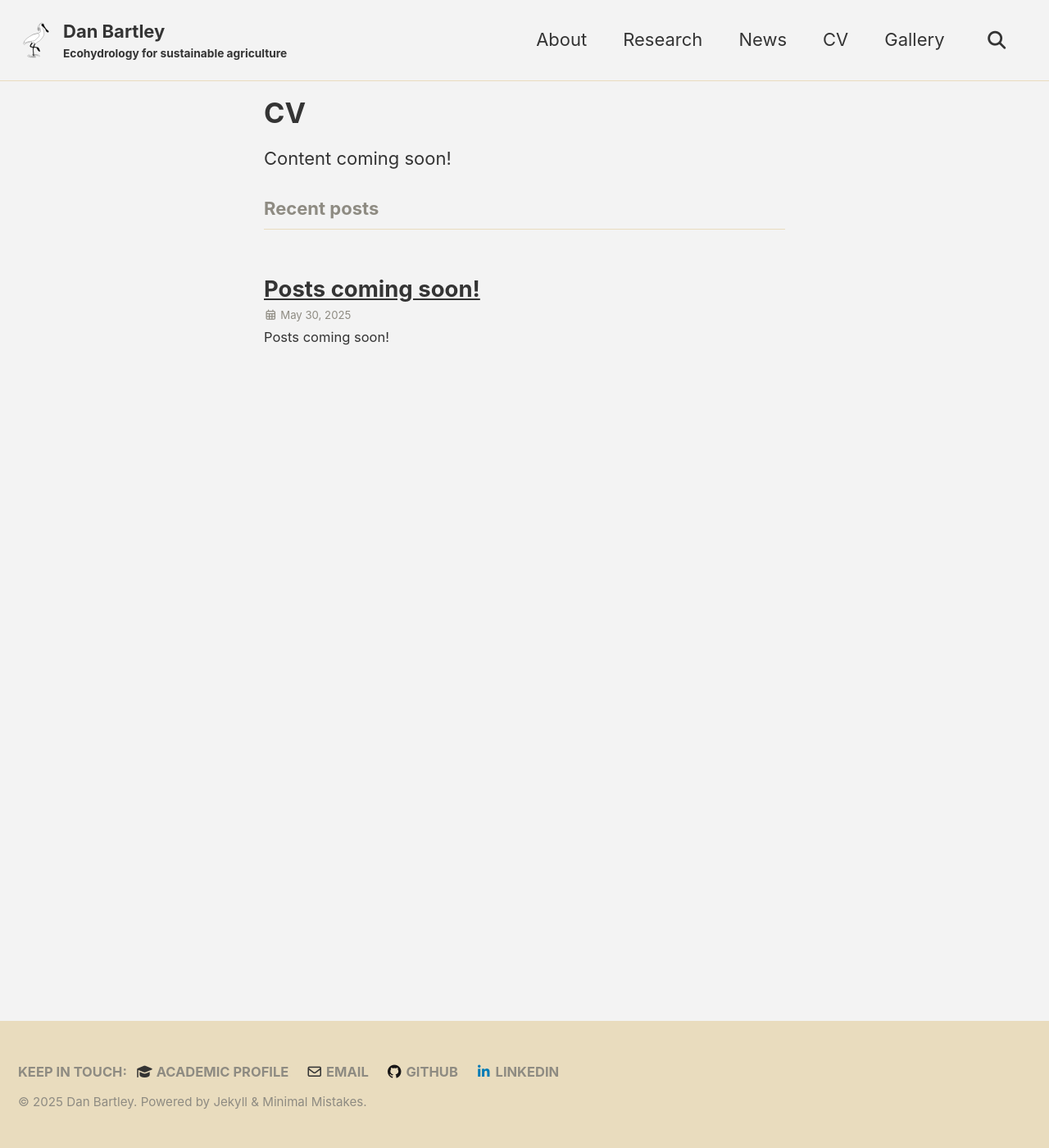
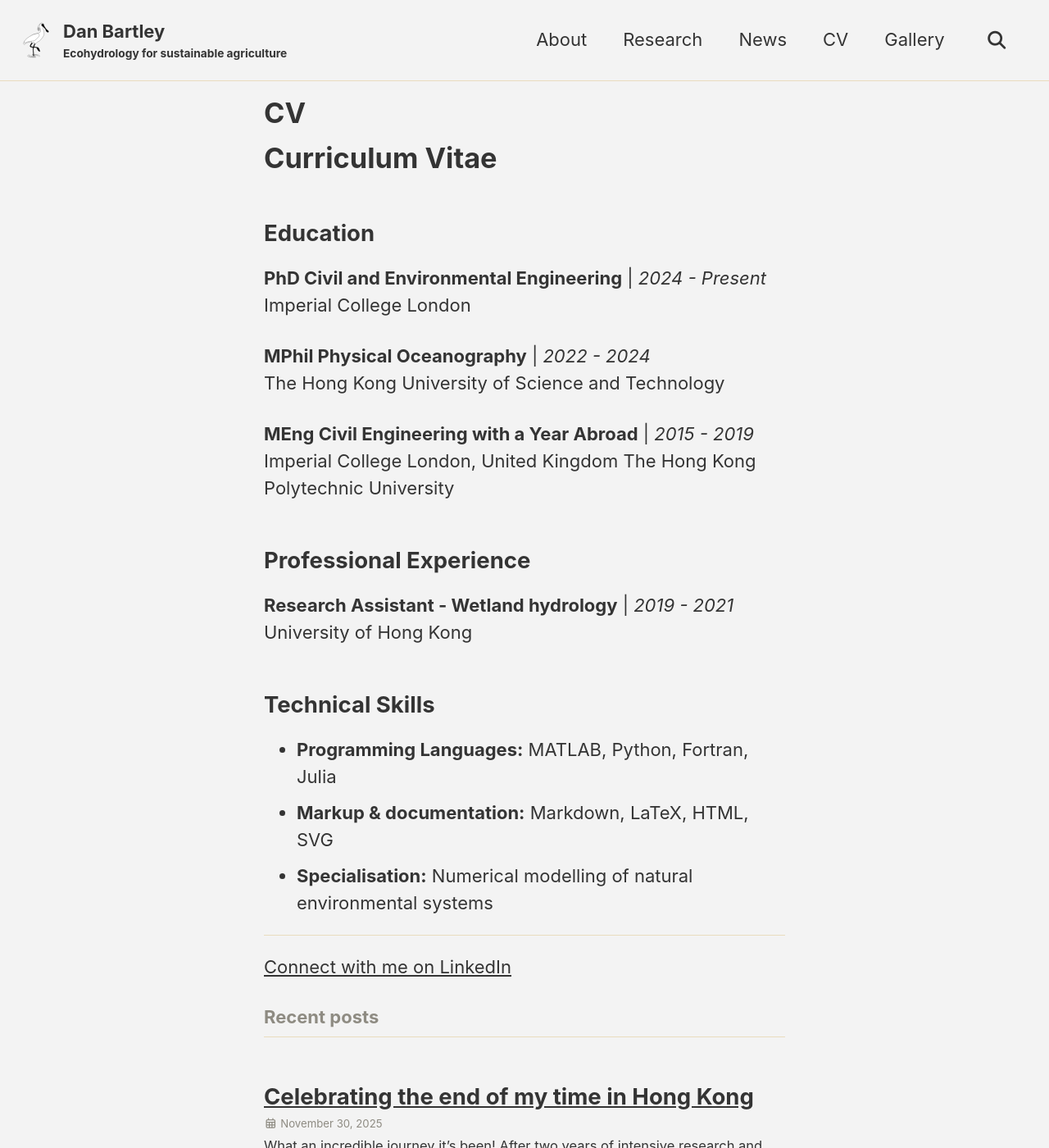
Before and after one commit to dpb-hydro/dpb-hydro.github.io, a Jekyll site: the page built from _pages/cv.md, in a window 1280 px wide and 1400 px high. Shown: the whole window at 82% size. Built offline with Jekyll 4.4.1, drawn with Linux system fonts in a browser that asks for light colours; cached includes are drawn as plain includes; some of the changed text lies outside the part shown.

Commit message:
Added placeholder content

```diff
--- a/_pages/cv.md
+++ b/_pages/cv.md
@@ -4,4 +4,31 @@ permalink: /cv/
 title: CV
 ---
 
-Content coming soon!
+# Curriculum Vitae
+
+## Education
+
+**PhD Civil and Environmental Engineering** | *2024 - Present*
+Imperial College London
+
+**MPhil Physical Oceanography** | *2022 - 2024*
+The Hong Kong University of Science and Technology
+
+**MEng Civil Engineering with a Year Abroad** | *2015 - 2019*
+Imperial College London, United Kingdom
+The Hong Kong Polytechnic University
+
+## Professional Experience
+
+**Research Assistant - Wetland hydrology** | *2019 - 2021*
+University of Hong Kong
+
+## Technical Skills
+
+- **Programming Languages:** MATLAB, Python, Fortran, Julia
+- **Markup & documentation:** Markdown, LaTeX, HTML, SVG
+- **Specialisation:** Numerical modelling of natural environmental systems
+
+---
+
+[Connect with me on LinkedIn](https://www.linkedin.com/in/dpb-hydro/)
--- a/_posts/2025-05-30-coming-soon.md
+++ /dev/null
@@ -1,8 +0,0 @@
----
-layout: post
-title:  "Posts coming soon!"
-date:   2025-05-30 09:06:00 +0100
-categories: placeholder
----
-
-Posts coming soon!
--- /dev/null
+++ b/_posts/2025-11-30-graduation.md
@@ -0,0 +1,12 @@
+---
+layout: post
+title:  "Celebrating the end of my time in Hong Kong"
+date:   2025-11-30 09:00:00 +0800
+categories: updates
+---
+
+What an incredible journey it's been! After two years of intensive research and study, I've officially completed my MPhil at HKUST. The final weeks were a whirlwind of thesis submissions, presentations, and that unmistakable mix of exhaustion and exhilaration that comes with reaching a major milestone.
+
+The best part of finishing? Finally having the time to properly show my family around this amazing city that's been my home for the past six years. We spent days exploring everything from the bustling streets of Central to the serene Lamma Island. Watching them experience Hong Kong through fresh eyes reminded me of my own first impressions – the incredible energy, the stunning harbor views, and of course, the food. We ate our way through the trip indulged in everything from street food to sea food. Each meal was a reminder of why Hong Kong captured my heart so completely – it's not just the incredible diversity of flavors, but the way food brings people together here, creating moments of connection amidst the city's constant motion.
+
+As I prepare for the next chapter of my academic journey, I'm carrying with me not just the research skills and knowledge I've gained, but also a deep appreciation for this remarkable place that challenged me, inspired me, and fed me so well – both intellectually and literally. Hong Kong, you'll always hold a special place in my heart. Here's to new beginnings and the memories that make them possible!
```
Also changed, not shown: _pages/about.md (+1 -1 lines), _pages/news.md (+3 -1 lines), _pages/research.md (+1 -1 lines).
